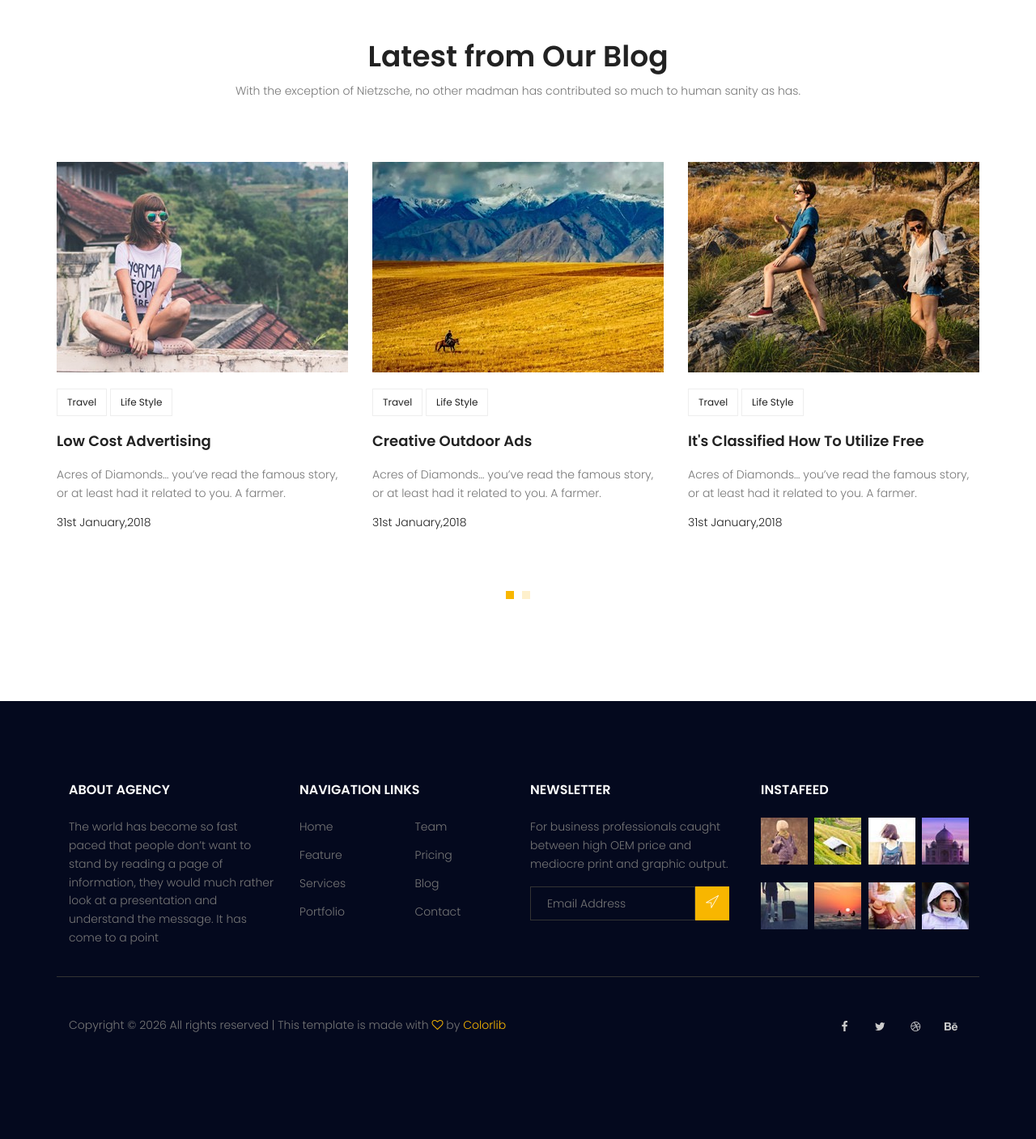
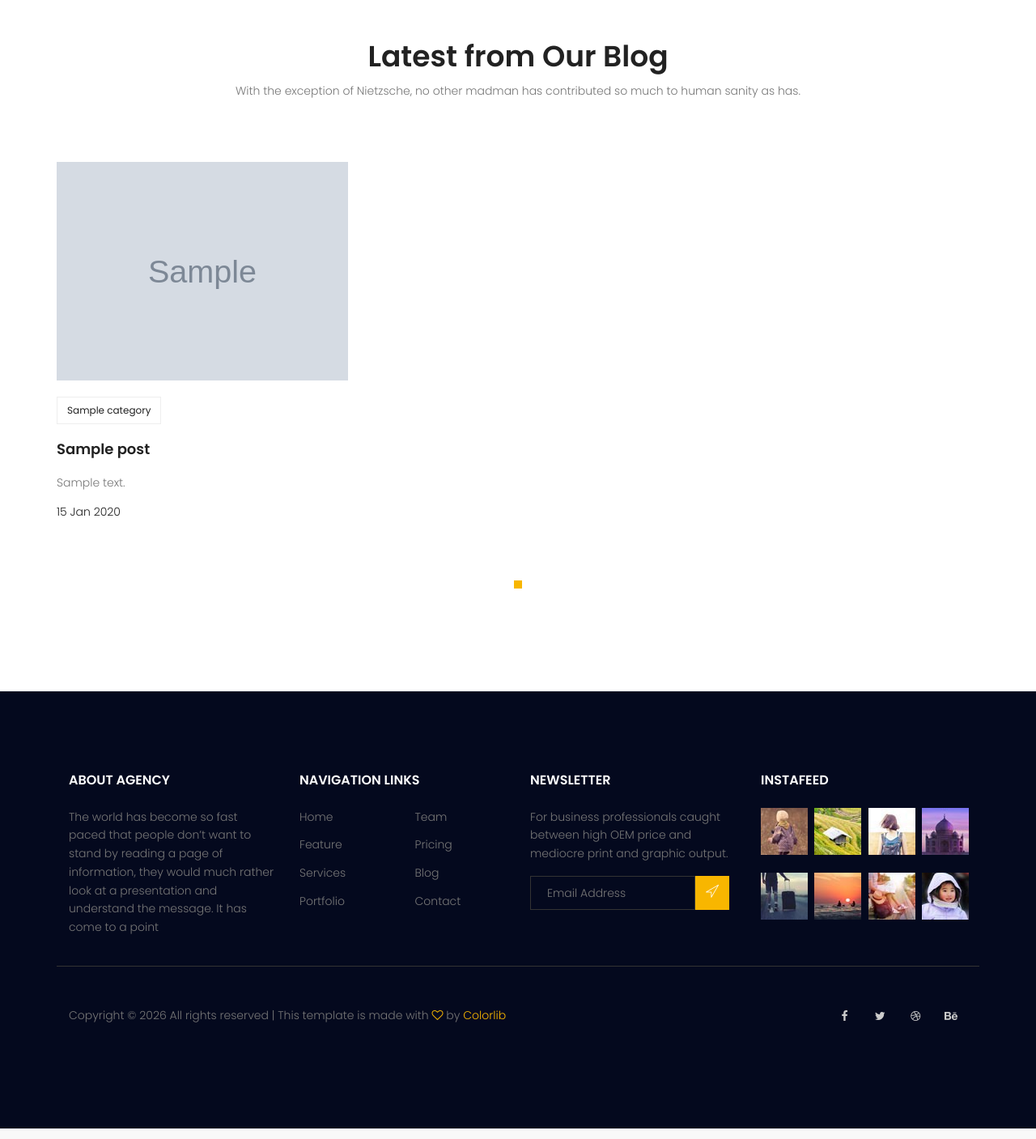
Before and after one commit to MadKloK/django-shit, a Django app: page / in a window 1280 px wide. Shown: the part 2589-3996 px from the top of the page at 81% size. Run offline with Django 5.2, Linux system fonts and the light colour scheme; tables that the repository leaves empty hold one stand-in row (values such as "Sample post"); grey boxes marked "Sample" are stand-in pictures; some libraries are stand-ins or nearby versions.

Commit message:
add dynamic lastest posts to main page

```diff
--- a/app1/views.py
+++ b/app1/views.py
@@ -1,9 +1,17 @@
 from django.shortcuts import render
 from django.http import HttpResponse, JsonResponse
+from django.core.paginator import Paginator
+from django.utils import timezone
 from app2.models import Post
 
 def home_view(request):
-    return render(request, 'app1/index.html')
+    posts = Post.objects.filter(
+        status=True,
+        published_at__lte=timezone.now()
+        ).order_by('-published_at')[:6].prefetch_related('category') # prefetch because of the query for categories in the template
+
+    context = {'posts': posts}
+    return render(request, 'app1/index.html', context)
 
 def about_view(request):
     return render(request, 'app1/about.html')
--- a/templates/app1/index.html
+++ b/templates/app1/index.html
@@ -195,157 +195,31 @@
 		</div>
 		<div class="row">
 			<div class="active-recent-blog-carusel">
+				{% for post in posts %}
 				<div class="single-recent-blog-post item">
 					<div class="thumb">
-						<img class="img-fluid" src="{% static 'img/b1.jpg' %}" alt="">
+						<img class="img-fluid" src="{{ post.image.url }}" alt="">
 					</div>
 					<div class="details">
 						<div class="tags">
 							<ul>
+								{% for cat in post.category.all %}
 								<li>
-									<a href="#">Travel</a>
+									<a href="{% url 'app2:category' cat.name %}">{{ cat.name }}</a>
 								</li>
-								<li>
-									<a href="#">Life Style</a>
-								</li>
+								{% endfor %}
 							</ul>
 						</div>
-						<a href="#">
-							<h4 class="title">Low Cost Advertising</h4>
+						<a href="{% url 'app2:single' post.id %}">
+							<h4 class="title">{{ post.title }}</h4>
 						</a>
 						<p>
-							Acres of Diamonds… you’ve read the famous story, or at least had it related to you. A
-							farmer.
+							{{ post.content|truncatewords:12 }}
 						</p>
-						<h6 class="date">31st January,2018</h6>
+						<h6 class="date">{{ post.published_at|date:'d M Y' }}</h6>
 					</div>
 				</div>
-				<div class="single-recent-blog-post item">
-					<div class="thumb">
-						<img class="img-fluid" src="{% static 'img/b2.jpg' %}" alt="">
-					</div>
-					<div class="details">
-						<div class="tags">
-							<ul>
-								<li>
-									<a href="#">Travel</a>
-								</li>
-								<li>
-									<a href="#">Life Style</a>
-								</li>
-							</ul>
-						</div>
-						<a href="#">
-							<h4 class="title">Creative Outdoor Ads</h4>
-						</a>
-						<p>
-							Acres of Diamonds… you’ve read the famous story, or at least had it related to you. A
-							farmer.
-						</p>
-						<h6 class="date">31st January,2018</h6>
-					</div>
-				</div>
-				<div class="single-recent-blog-post item">
-					<div class="thumb">
-						<img class="img-fluid" src="{% static 'img/b3.jpg' %}" alt="">
-					</div>
-					<div class="details">
-						<div class="tags">
-							<ul>
-								<li>
-									<a href="#">Travel</a>
-								</li>
-								<li>
-									<a href="#">Life Style</a>
-								</li>
-							</ul>
-						</div>
-						<a href="#">
-							<h4 class="title">It's Classified How To Utilize Free</h4>
-						</a>
-						<p>
-							Acres of Diamonds… you’ve read the famous story, or at least had it related to you. A
-							farmer.
-						</p>
-						<h6 class="date">31st January,2018</h6>
-					</div>
-				</div>
-				<div class="single-recent-blog-post item">
-					<div class="thumb">
-						<img class="img-fluid" src="{% static 'img/b1.jpg' %}" alt="">
-					</div>
-					<div class="details">
-						<div class="tags">
-							<ul>
-								<li>
-									<a href="#">Travel</a>
-								</li>
-								<li>
-									<a href="#">Life Style</a>
-								</li>
-							</ul>
-						</div>
-						<a href="#">
-							<h4 class="title">Low Cost Advertising</h4>
-						</a>
-						<p>
-							Acres of Diamonds… you’ve read the famous story, or at least had it related to you. A
-							farmer.
-						</p>
-						<h6 class="date">31st January,2018</h6>
-					</div>
-				</div>
-				<div class="single-recent-blog-post item">
-					<div class="thumb">
-						<img class="img-fluid" src="{% static 'img/b2.jpg' %}" alt="">
-					</div>
-					<div class="details">
-						<div class="tags">
-							<ul>
-								<li>
-									<a href="#">Travel</a>
-								</li>
-								<li>
-									<a href="#">Life Style</a>
-								</li>
-							</ul>
-						</div>
-						<a href="#">
-							<h4 class="title">Creative Outdoor Ads</h4>
-						</a>
-						<p>
-							Acres of Diamonds… you’ve read the famous story, or at least had it related to you. A
-							farmer.
-						</p>
-						<h6 class="date">31st January,2018</h6>
-					</div>
-				</div>
-				<div class="single-recent-blog-post item">
-					<div class="thumb">
-						<img class="img-fluid" src="{% static 'img/b3.jpg' %}" alt="">
-					</div>
-					<div class="details">
-						<div class="tags">
-							<ul>
-								<li>
-									<a href="#">Travel</a>
-								</li>
-								<li>
-									<a href="#">Life Style</a>
-								</li>
-							</ul>
-						</div>
-						<a href="#">
-							<h4 class="title">It's Classified How To Utilize Free</h4>
-						</a>
-						<p>
-							Acres of Diamonds… you’ve read the famous story, or at least had it related to you. A
-							farmer.
-						</p>
-						<h6 class="date">31st January,2018</h6>
-					</div>
-				</div>
-
+				{% endfor %}
 			</div>
 		</div>
 	</div>
```
